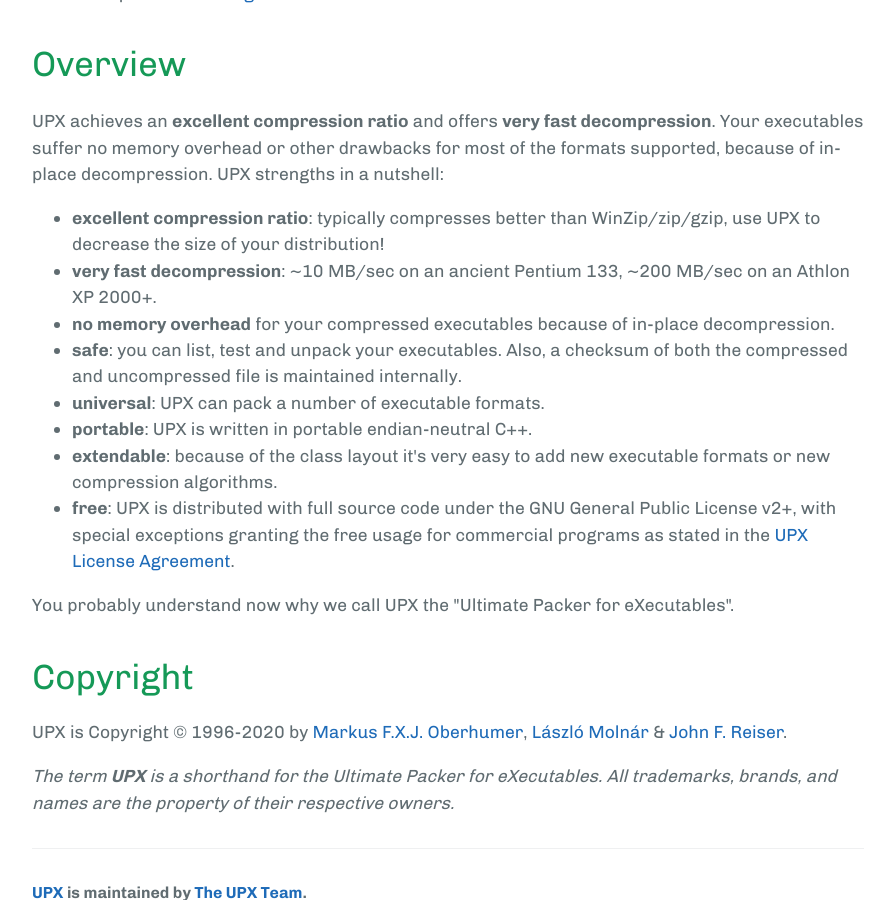
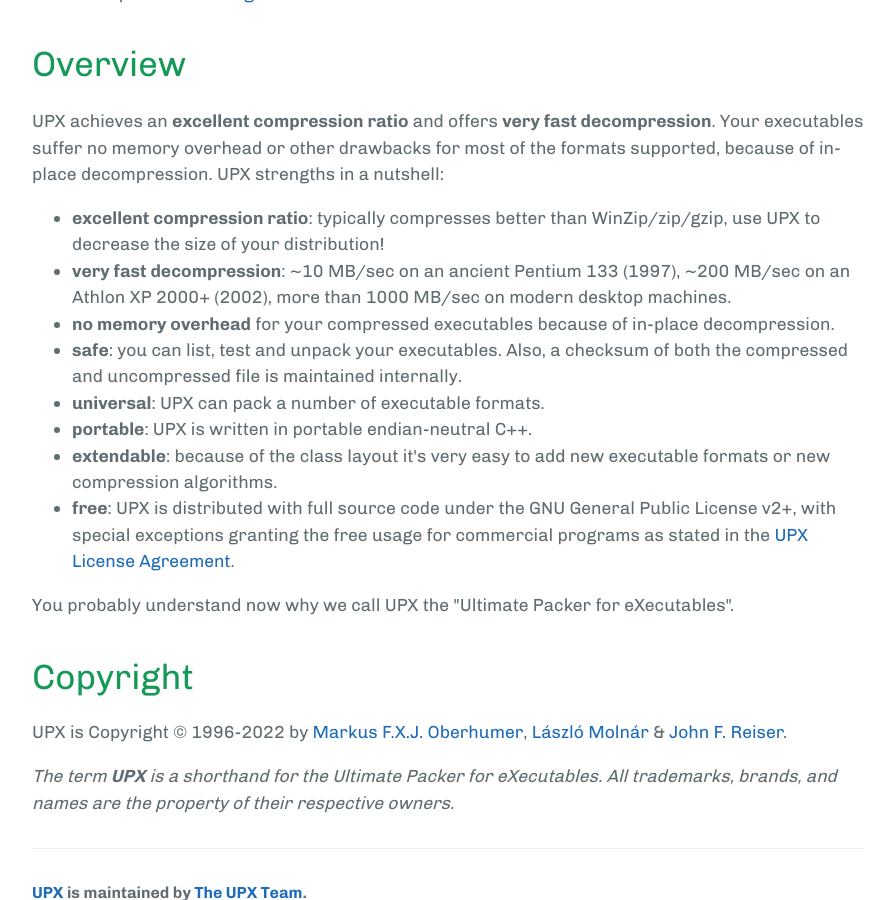
Before and after one commit to upx/upx.github.io, a Jekyll site: the page built from index.html, in a window 1280 px wide and 900 px high, scrolled down 901 px. Shown: the whole window, without its empty margins (192-1086 px from the left). Built offline with Jekyll 4.4.1, drawn with Linux system fonts in a browser that asks for light colours; the list of posts is cut into pages by our own code.

Commit message:
Welcome 2022.

```diff
--- a/index.html
+++ b/index.html
@@ -29,8 +29,8 @@ htitle: "UPX: the Ultimate Packer for eXecutables - Homepage"
         <strong>excellent compression ratio</strong>: typically compresses better than
         WinZip/zip/gzip, use UPX to decrease the size of your distribution!</li>
         <li>
-        <strong>very fast decompression</strong>: ~10 MB/sec on an ancient Pentium 133, ~200
-        MB/sec on an Athlon XP 2000+.</li>
+        <strong>very fast decompression</strong>: ~10 MB/sec on an ancient Pentium 133 (1997), ~200
+        MB/sec on an Athlon XP 2000+ (2002), more than 1000 MB/sec on modern desktop machines.</li>
         <li>
         <strong>no memory overhead</strong> for your compressed executables because of in-place
         decompression.</li>
@@ -54,7 +54,7 @@ htitle: "UPX: the Ultimate Packer for eXecutables - Homepage"
 
   <h1>Copyright</h1>
   <div class="TODO_TODO">
-    <p>UPX is Copyright &copy; 1996-2020
+    <p>UPX is Copyright &copy; 1996-2022
     by
     <a href="http://www.oberhumer.com/">Markus F.X.J. Oberhumer</a>,
     <a href="mailto:ezerotven+github@gmail.com">László Molnár</a> &amp;
```
